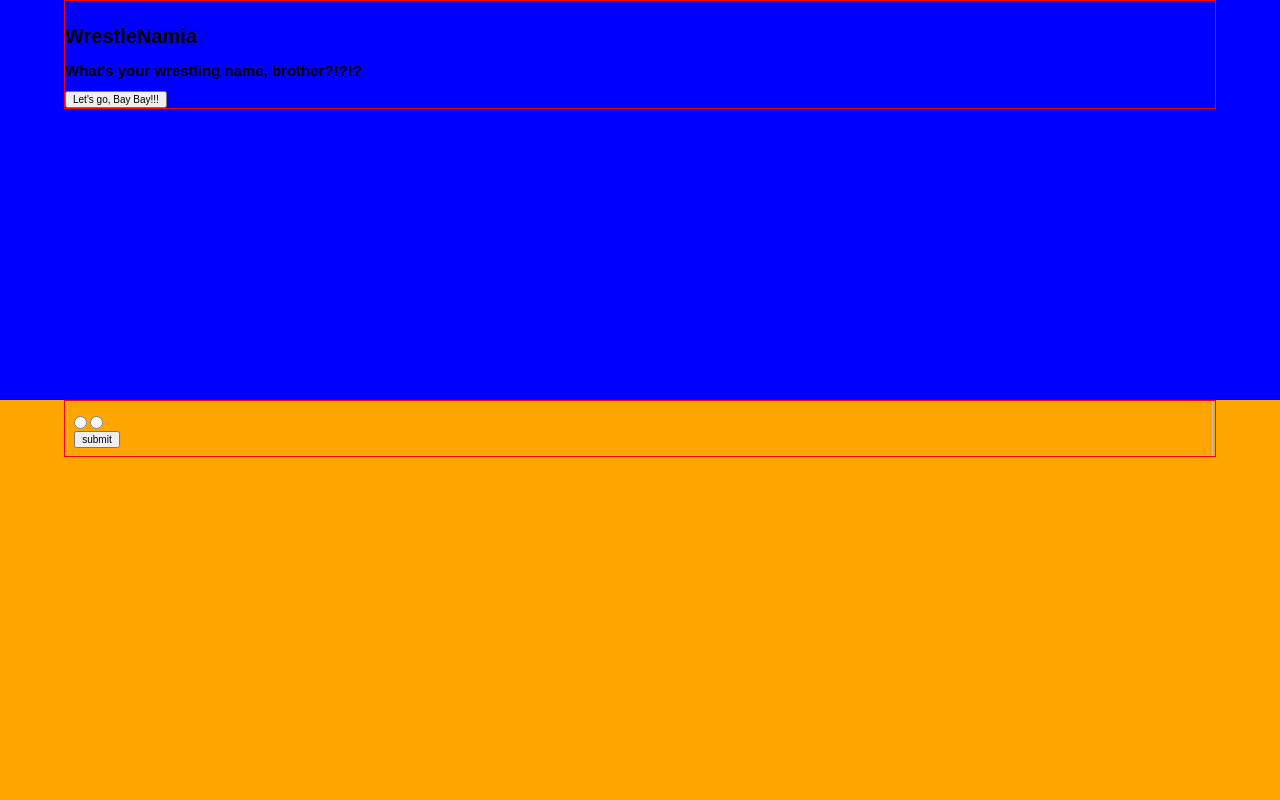
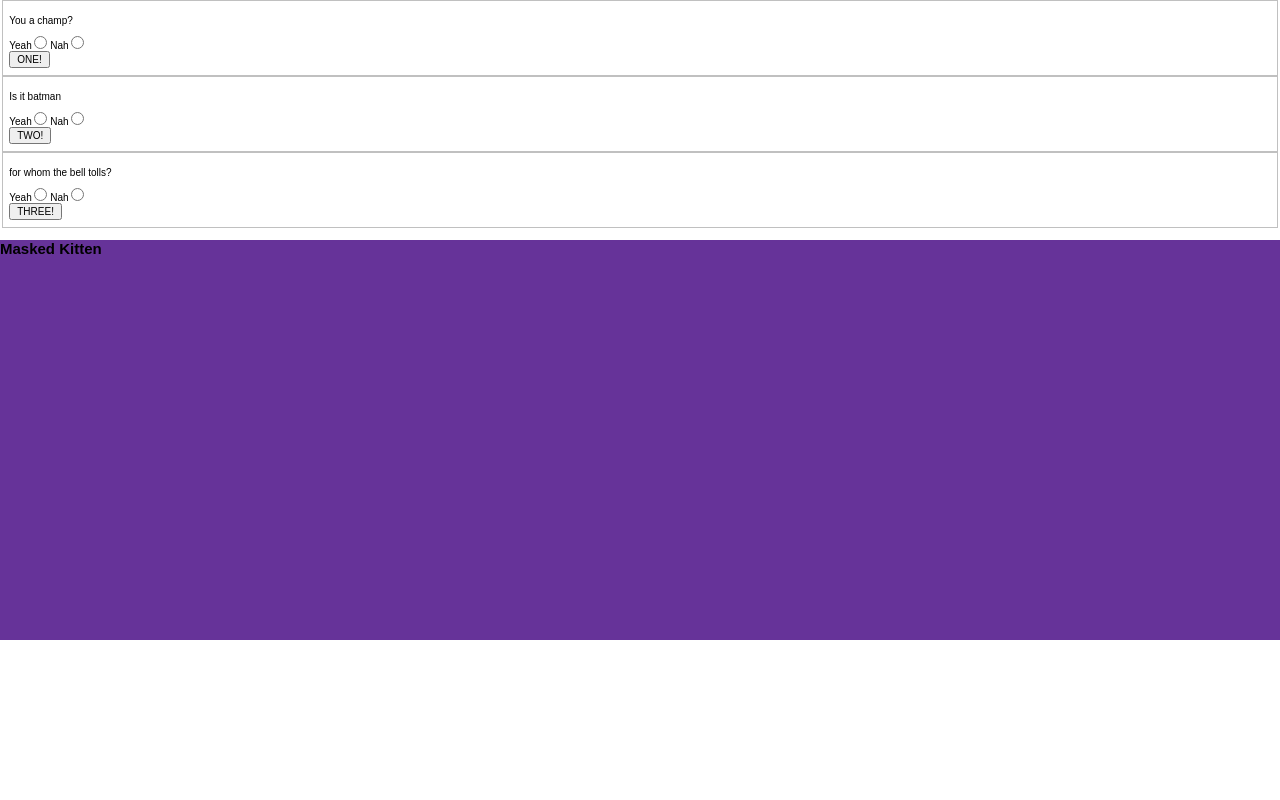
Before and after one commit to sebfree/SebastianFreemanProjectThree, a plain HTML site: page index.html in a window 1280 px wide. Drawn offline with nearby package versions, Linux system fonts and the light colour scheme.

Commit message:
html updates

```diff
--- a/index.html
+++ b/index.html
@@ -1,5 +1,6 @@
 <!DOCTYPE html>
 <html lang="en">
+
 <head>
     <meta charset="UTF-8">
     <meta name="viewport" content="width=device-width, initial-scale=1.0">
@@ -7,9 +8,10 @@
     <link rel="stylesheet" href="styles/style.css">
     <title>WrestleNamia</title>
 </head>
+
 <body>
 
-    <header>
+    <!-- <header>
         <div class="wrapper">
             <div class="headerImage">
                 <img src="" alt="">
@@ -22,23 +24,23 @@
                 <button>Let's go, Bay Bay!!!</button>
             </div>
         </div>
-    </header>
+    </header> -->
 
 
 
-    <section class="questionOne">
+    <!-- <section class="questionOne">
 
         <div class="wrapper">
             <form action="">
                 <fieldset>
                     <p id="question"></p>
-                    <label id="answer1">
-                        <input type="radio" name="wrestler" value="0">
+                    <label id="answer1">True
+                        <input type="radio" name="wrestler1" value="0">
                     </label>
-                    <label id="answer2">
-                        <input type="radio" name="wrestler" value=="1">
+                    <label id="answer2">False
+                        <input type="radio" name="wrestler2" value="1">
                     </label>
-                    <div class="submitContainer3">
+                    <div class="submitContainer">
                         <input type="submit" value="submit">
                     </div>
                  </fieldset>
@@ -46,12 +48,48 @@
         </div>
 
 
+    </section> -->
+
+    <form action="">
+        <fieldset class="question1">
+            <p>You a champ?</p>
+            <label for="true">Yeah</label>
+            <input type="radio" name="answer1" id="true" value="1">
+            <label for="false">Nah</label>
+            <input type="radio" name="answer2" id="false" value="0">
+            <div class="submit-container">
+                <input type="submit" value="ONE!">
+            </div>
+        </fieldset>
+        <fieldset class="question2">
+            <p>Is it batman</p>
+            <label for="true">Yeah</label>
+            <input type="radio" name="answer1" id="true" value="1">
+            <label for="false">Nah</label>
+            <input type="radio" name="answer2" id="false" value="0">
+            <div class="submit-container">
+                <input type="submit" value="TWO!">
+            </div>
+        </fieldset>
+        <fieldset class="question3">
+            <p>for whom the bell tolls?</p>
+            <label for="true">Yeah</label>
+            <input type="radio" name="answer1" id="true" value="1">
+            <label for="false">Nah</label>
+            <input type="radio" name="answer2" id="false" value="0">
+            <div class="submit-container">
+                <input type="submit" value="THREE!">
+            </div>
+        </fieldset>
+    </form>
+    <section class="results">
     </section>
 
 
 
-    <script src="https://code.jquery.com/jquery-3.4.1.min.js" integrity="sha256-CSXorXvZcTkaix6Yvo6HppcZGetbYMGWSFlBw8HfCJo="
-  crossorigin="anonymous"></script>
+    <script src="https://code.jquery.com/jquery-3.4.1.min.js"
+        integrity="sha256-CSXorXvZcTkaix6Yvo6HppcZGetbYMGWSFlBw8HfCJo=" crossorigin="anonymous"></script>
     <script src="script.js"></script>
 </body>
+
 </html>
--- a/script.js
+++ b/script.js
@@ -8,7 +8,26 @@
 // •	1 array, 3 names
 // •	Tabulate score based on user answers (e.g. user gets 2 points for true answer, and so on)
 
-        // set up all listeners here
+// const questions = [
+//     {
+//         question: "Are you a hardcore wrestling champion???",
+//         answer1: "Hell yeah!",
+//         answer2: "Uh, no man. Stop yelling."
+//     },
+
+//     {
+//         question: "is it batman",
+//         answer1: "Hell yeah!",
+//         answer2: "Uh, no man. Stop yelling."
+//     },
+
+//     {
+//         question: "wee oo weeeooooo",
+//         answer1: "Hell yeah!",
+//         answer2: "Uh, no man. Stop yelling."
+//     }
+// ];
+
 
 const myApp = {
     question: 0,
@@ -18,80 +37,54 @@
 
 
 // listen for a form submit event
-            $(`form`).on(`submit`, function(event){
+$(`form`).on(`submit`, function (event) {
     // prevents form from refreshing
     event.preventDefault();
     //  set variable that checks which input user selected
     let value = $(`input:checked`).val();
+    // const userTrue = $(`input[name="answer1"]:checked`).val();
+	// const userFalse = $(`input[name="answer2"]:checked`).val();
     // set user score to a number (it defaults to a string)
     myApp.score = myApp.score + Number(value);
+    console.log(value)
     // increment question e.g. skips to next question
-                myApp.question++;
+    // myApp.question++;
 
     // inject question + answers to screen
-                // updateQuestion();
+
+
 });
 
-            const updateQuestion = function () {
-                $(`#question`).text(questions[0]);
+// const updateQuestion = function () {
+//     $(`#question`).text(questions[0]["question"]);
+    // $(`#answer1`).text(questions[0]["answer1"]);
+    // $(`#answer2`).text(questions[0]["answer2"]);
+
+    // updateQuestion()
+
+
+    const getWrestlerName = function () {
+        if (myApp.score >= 5) {
+            return (myApp.wrestlerNames[0]);
+        } else if (myApp.score >= 3) {
+            return myApp.wrestlerNames[1];
+        } else {
+            return myApp.wrestlerNames[2];
+        }
 }
 
-            // updateQuestion();
+// getWrestlerName();
 
-        const questions = [
-            {
-                question: "Are you a hardcore wrestling champion???",
-                answer1: "Hell yeah!",
-                answer2: "Uh, no man. Stop yelling."
-             },
+$(`.results`).html(`<h2 class="Your name is">${getWrestlerName()}</h2>`)
 
-            {
-                question: "Are you a hardcore wrestling champion???",
-                answer1: "Hell yeah!",
-                answer2: "Uh, no man. Stop yelling."
-             },
-
-            {
-                question: "Are you a hardcore wrestling champion???",
-                answer1: "Hell yeah!",
-                answer2: "Uh, no man. Stop yelling."
-             }
-        ];
-
-        // myApp.assignName = function () {
-        //     return myApp.wrestlerNames[totalScore % 3]
-        // //     switch (totalScore) {
-        //         case 0:
-        //             jkdhfiewf
-        //             return myApp.wrestlerNames[0]
-        //             break;
-        //         case totalScore < 4:
-        //             return myApp.wrestlerNames[1]
-        //             // break;
-        //         case 2:
-        //             return myApp.wrestlerNames[2]
-        //             // break;
-        //   }
-        //     if (totalScore === 3) {
-        //         console.log(myApp.wrestlerNames[0]);
-        //     } else if (totalScore === 4) {
-        //         return myApp.wrestlerNames[1];
-        //     } else if (totalScore === 5) {
-        //         return myApp.wrestlerNames[2];
-        //     } else {
-        //         return myApp.wrestlerNames[3];
-        //     }
-
-        // }
-
-        myApp.init = function(){
-            // myApp.formSubmit();
+myApp.init = function () {
+    // myApp.getWrestlerName();
     // myApp.assignName();
     // myApp.totalScore();
 }
 
 // document ready - load all jquery content on page
-        $(function(){
+$(function () {
     // myApp.init();
 
 
```
Lines whose indentation alone changed are shown as unchanged.
